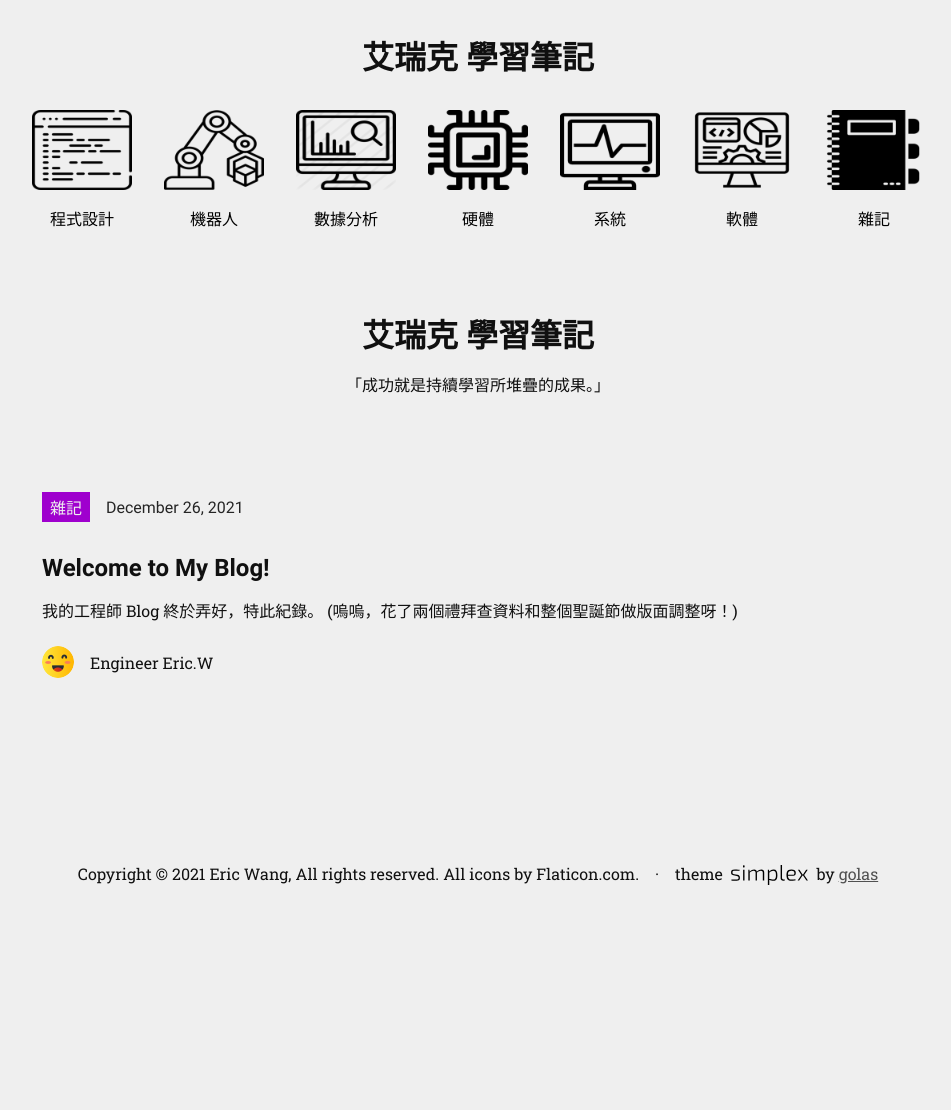
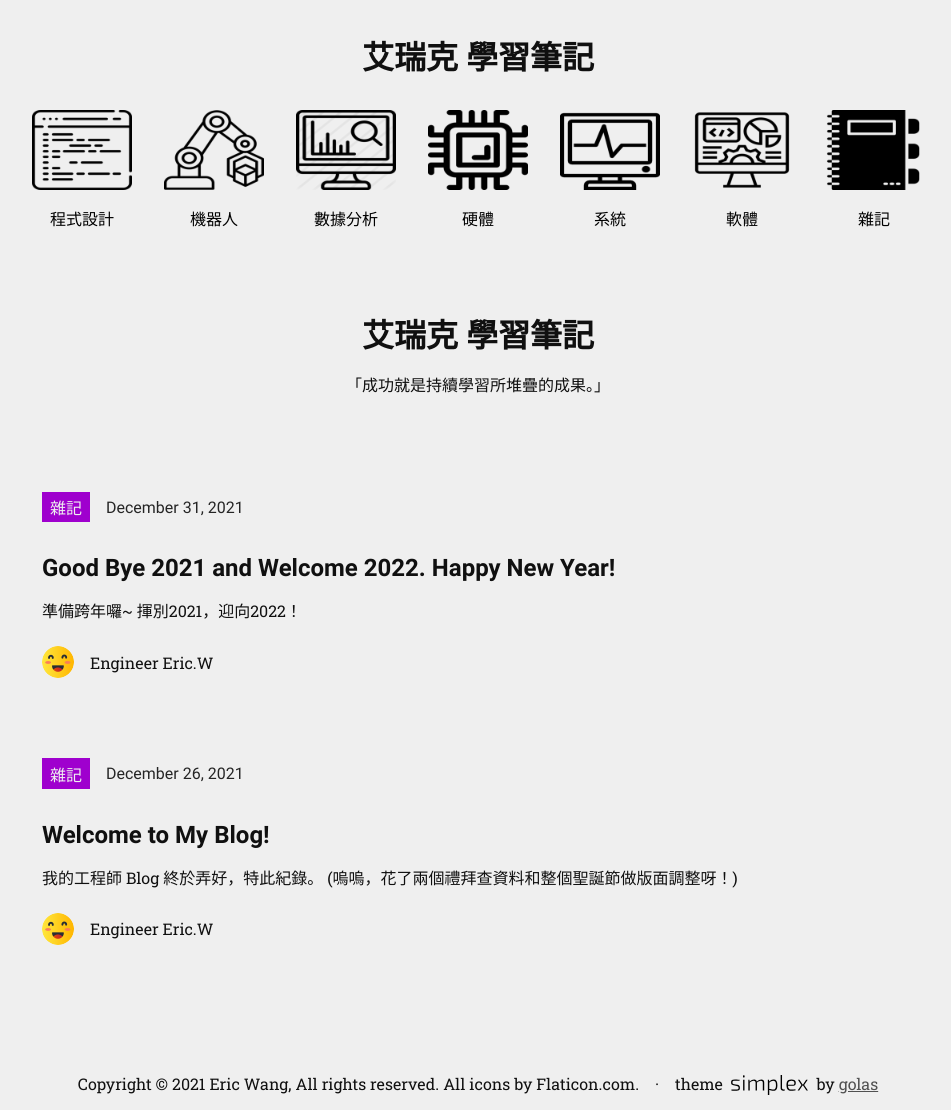
Before and after one commit to ericwang1013/ericwang1013.github.io, a Jekyll site: the page index.html, which Jekyll copies as it is, in a window 1280 px wide. Shown: the whole page, without its empty margins (162-1113 px from the left). Built offline with Jekyll 4.4.1, drawn with Linux system fonts in a browser that asks for light colours; before the commit the page ends 900 px from its top, so only the background shows below that.

Commit message:
Update index.html

```diff
--- a/index.html
+++ b/index.html
@@ -417,6 +417,45 @@
     </section>
 
 
+        <section class="snippet snippet_notes-2021-12-31-welcome-new-year">
+            <style>
+    .snippet_notes-2021-12-26-welcome-new-year::after {
+
+        background-image:
+        radial-gradient(ellipse closest-side, var(--c-snippetBackgroundExternal), var(--c-snippetBackgroundInternal)),
+        url(
+
+                https://ericwang1013.github.io/
+
+        );
+    }
+    </style>
+<a class="snippet__link" href="/notes/2021/12/31/welcome-new-year.html">
+    <section class="snippet__data">
+        <section class="snippet__data__metadata">
+            <section class="snippet__data__metadata__category">
+
+                    <p class="snippet__data__metadata__category__title" style="background: var(--c-themeHuePurple)">雜記</p>
+
+            </section>
+            <p class="snippet__data__metadata__date">December 31, 2021</p>
+        </section>
+        <h2 class="snippet__data__header">Good Bye 2021 and Welcome 2022. Happy New Year!</h2>
+        <p class="snippet__data__text">準備跨年囉~
+
+揮別2021，迎向2022！
+</p>
+
+            <div class="snippet__data__author">
+
+                <img src="https://ericwang1013.github.io/assets/img/authors/eric.png"/>
+                <p>Engineer Eric.W</p>
+            </div>
+
+    </section>
+</a>
+
+        </section>
         <section class="snippet snippet_notes-2021-12-26-welcome-to-my-blog">
             <style>
     .snippet_notes-2021-12-26-welcome-to-my-blog::after {
@@ -457,7 +496,6 @@
 
 </section>
 
-
     <footer class="footer">
         <section class="footer__about">
                 <p class="footer__about__copyright">Copyright © 2021 Eric Wang, All rights reserved. All icons by Flaticon.com.</p>
```
